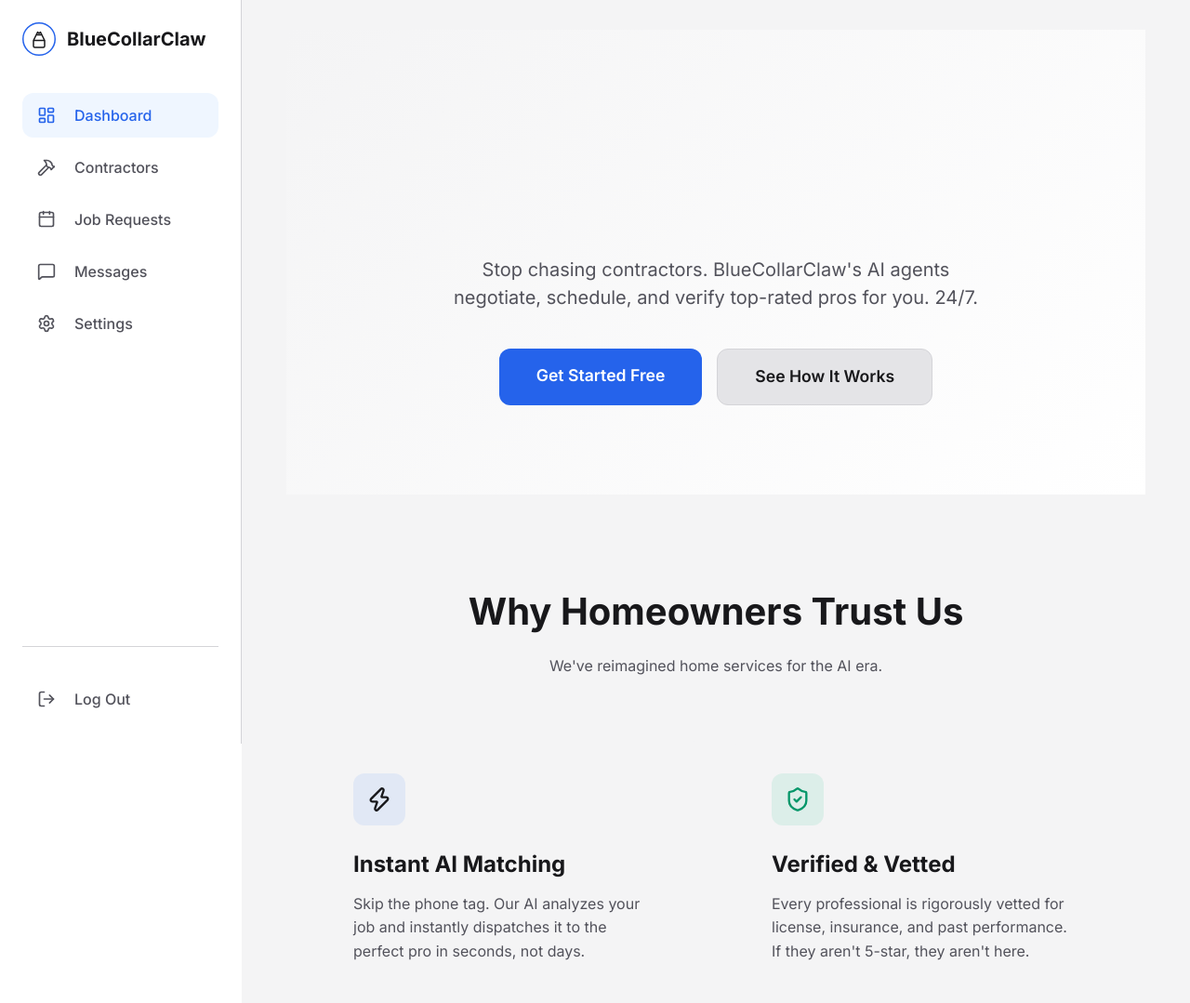
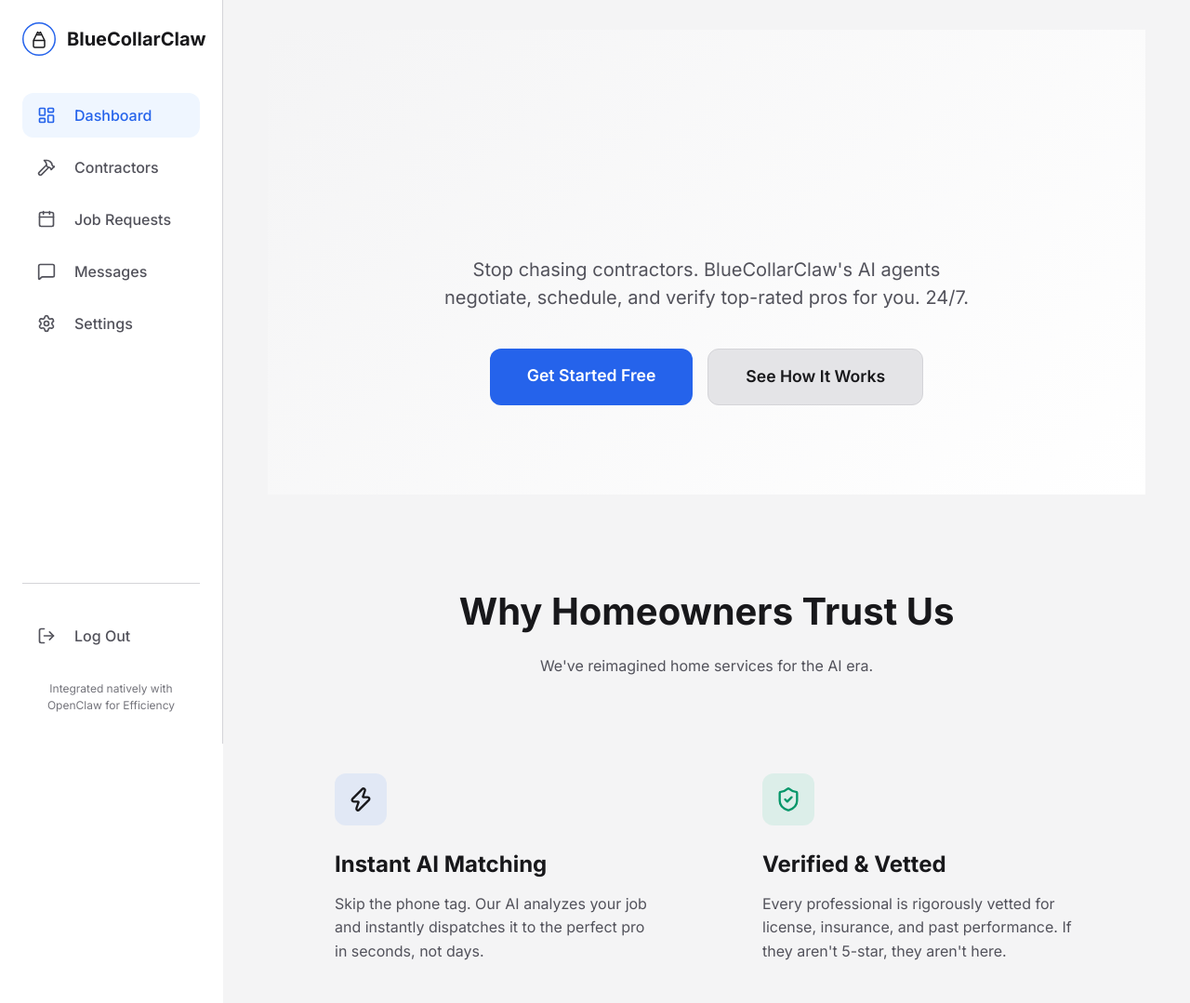
Before and after one commit to Aphrodine-wq/BlueCollarClaw, a website: page public/index.html in a window 1280 px wide. Shown: the top 1079 px of the page at 93% size. Drawn offline with nearby package versions, Linux system fonts and the light colour scheme; no server answers.

Commit message:
style(public): shrink sidebar width to 240px and add OpenClaw integration badge

```diff
--- a/public/css/style.css
+++ b/public/css/style.css
@@ -41,7 +41,7 @@
 /* Layout */
 .app-container {
   display: grid;
-  grid-template-columns: 260px 1fr;
+  grid-template-columns: 240px 1fr;
   min-height: 100vh;
 }
 
@@ -119,6 +119,15 @@
   padding-top: 2rem;
   border-top: 1px solid var(--border);
   margin-top: auto;
+}
+
+.nav-integration {
+  font-size: 0.75rem;
+  color: var(--text-secondary);
+  text-align: center;
+  margin-top: 1rem;
+  padding: 0.5rem;
+  opacity: 0.8;
 }
 
 /* Main Content */
--- a/public/index.html
+++ b/public/index.html
@@ -40,6 +40,9 @@
         <a href="/auth/logout" class="nav-item">
           <i data-lucide="log-out" class="nav-icon"></i> Log Out
         </a>
+        <div class="nav-integration">
+          Integrated natively with OpenClaw for Efficiency
+        </div>
       </div>
     </nav>
 
```
Also changed, not shown: public/contractors.html (+3 -0 lines), public/jobs.html (+3 -0 lines), public/messages.html (+3 -0 lines), public/settings.html (+3 -0 lines).
